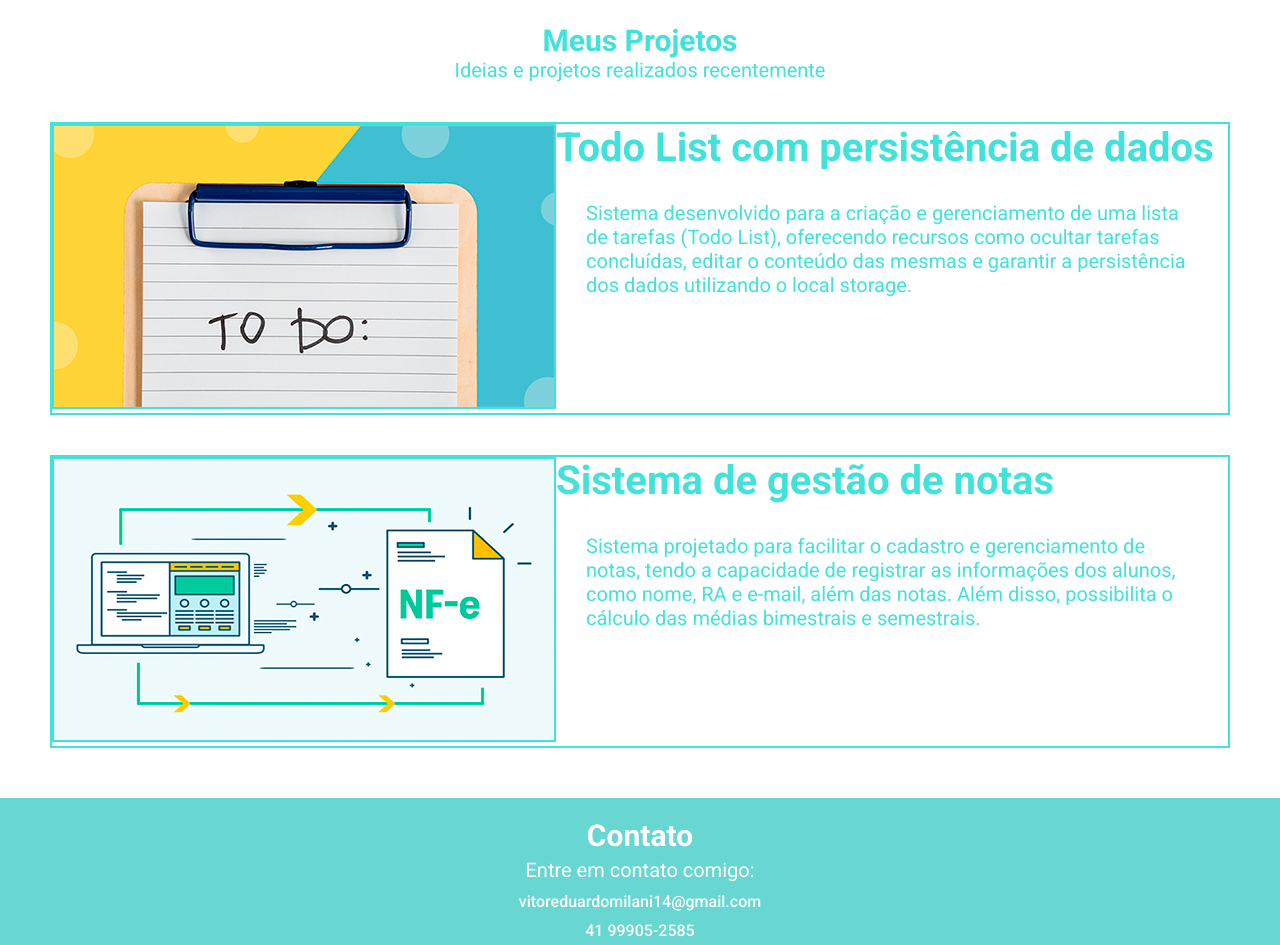
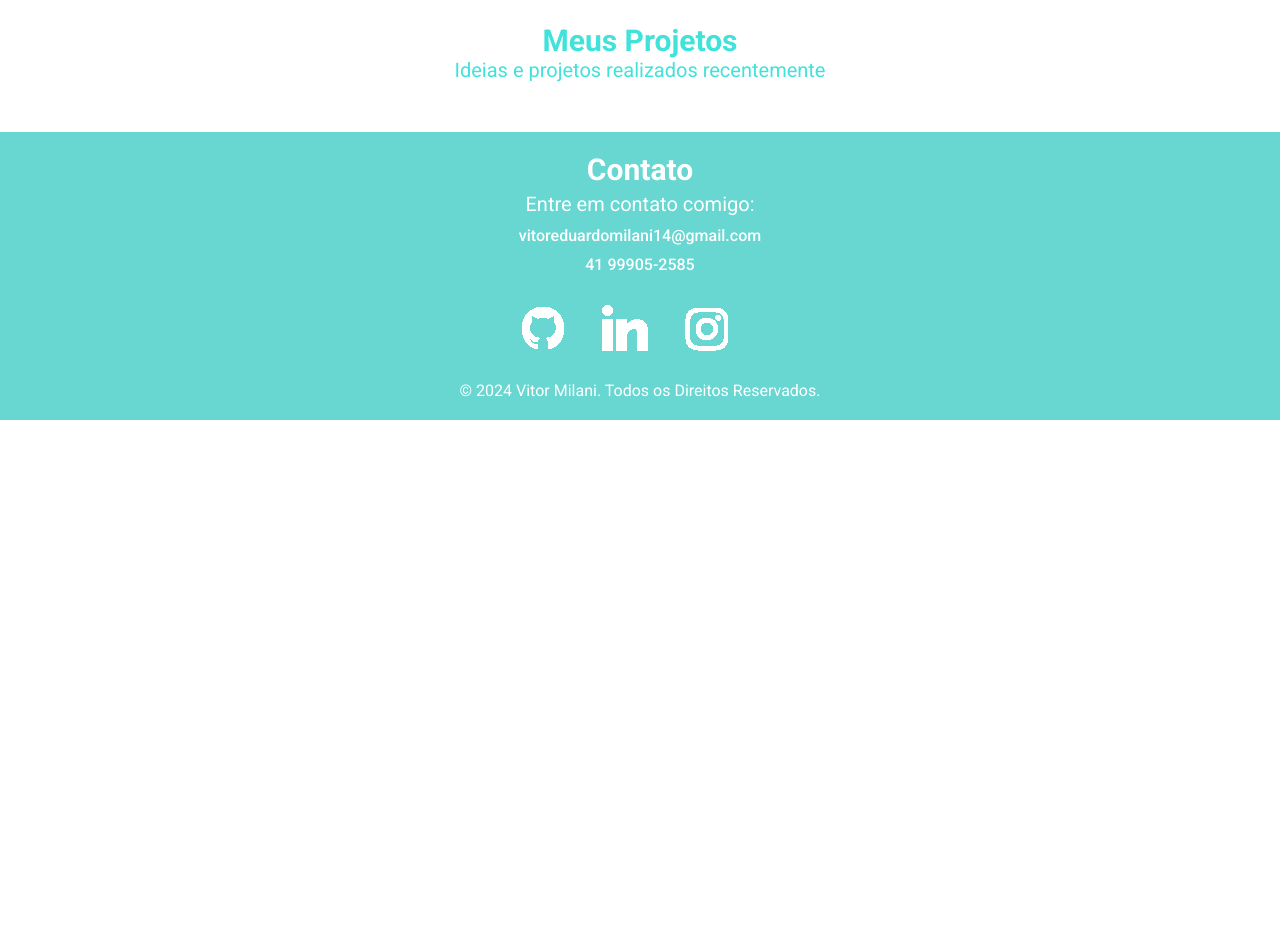
Before and after one commit to VitorMilani/Portif-lio-Pessoal, a plain HTML site: page index.html in a window 1280 px wide. Shown: the part 1580-2525 px from the top of the page. After the commit the page ends 2000 px from the top, so only its background shows below. Drawn offline with nearby package versions, Linux system fonts and the light colour scheme.

Commit message:
index.html

```diff
--- a/index.html
+++ b/index.html
@@ -33,12 +33,10 @@
                 <div class="texto1">
                     <h1 class="Nome">VITOR MILANI</h1>
                     <p class="Subtitulo">Futuro programador, atualmente cursando a graduação em Engenharia de Software.</p>
-
                     <img class="fotop" src="Assets/Imagem1.png" alt="perfil">
                 </div>
             </div>
         </div>
-
     </section>
 
     <section class="sobre" id="sobre">
@@ -91,30 +89,6 @@
         <h3 class="Titulo">Meus Projetos</h3>
         <p class="Subtitulo3">Ideias e projetos realizados recentemente</p>
     </div>
-    <div class="projeto">
-        <div class="imagem-container">
-            <a href="https://github.com/VitorMilani/TODO-LIST-COM-PERSIST-NCIA-DE-DADOS">
-                <img src="Assets/TODOLIST.png" alt="TodoList">
-            </a>
-        </div>
-        <div class="conteudo">
-            <h5 class="imagemSubtitulo">Todo List com persistência de dados</h5>
-            <p>Sistema desenvolvido para a criação e gerenciamento de uma lista de tarefas (Todo List), oferecendo recursos como ocultar tarefas concluídas,
-                editar o conteúdo das mesmas e garantir a persistência dos dados utilizando o local storage.</p>
-        </div>
-    </div>
-    <div class="projeto">
-        <div class="imagem-container">
-            <a href="https://github.com/VitorMilani/Gest-o-de-Nota">
-                <img src="Assets/Gestão.png" alt="GestãoNotas">
-            </a>
-        </div>
-        <div class="conteudo">
-            <h5 class="imagemSubtitulo">Sistema de gestão de notas</h5>
-            <p>Sistema projetado para facilitar o cadastro e gerenciamento de notas, tendo a capacidade de registrar as informações dos alunos, como nome, RA e e-mail,
-                além das notas. Além disso, possibilita o cálculo das médias bimestrais e semestrais.</p>
-        </div>
-    </div>
 </section>
 
 <section class="rodape" id="rodape">
@@ -143,12 +117,10 @@
             </a>
         </div>
         <p class="copyright">© 2024 Vitor Milani. Todos os Direitos Reservados.</p>
-
     </div>
 </section>
+</main>
 
-
-</main>
 <script src="app.js"></script>
 </body>
 </html>
```
Lines whose indentation alone changed are shown as unchanged.
